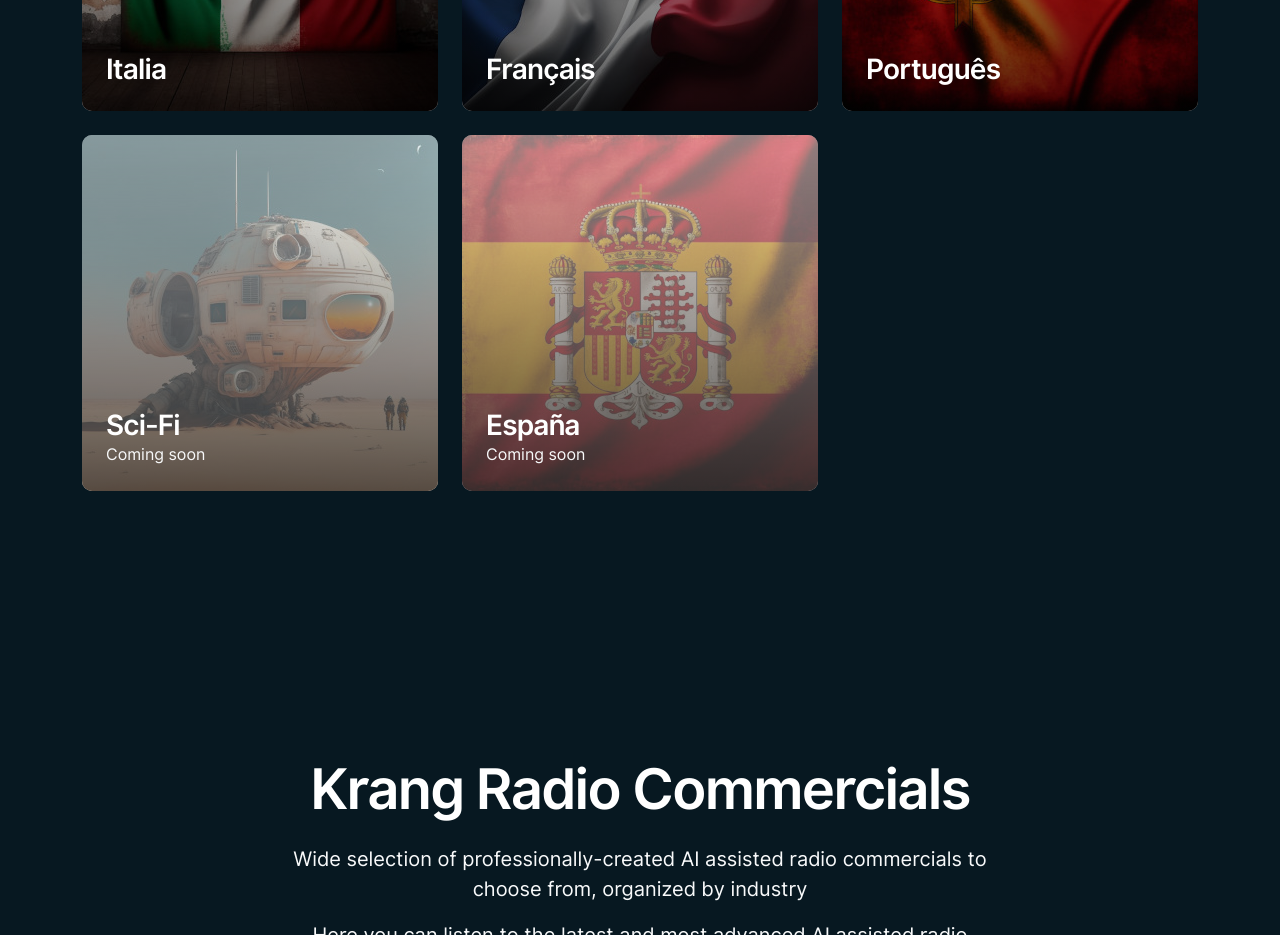
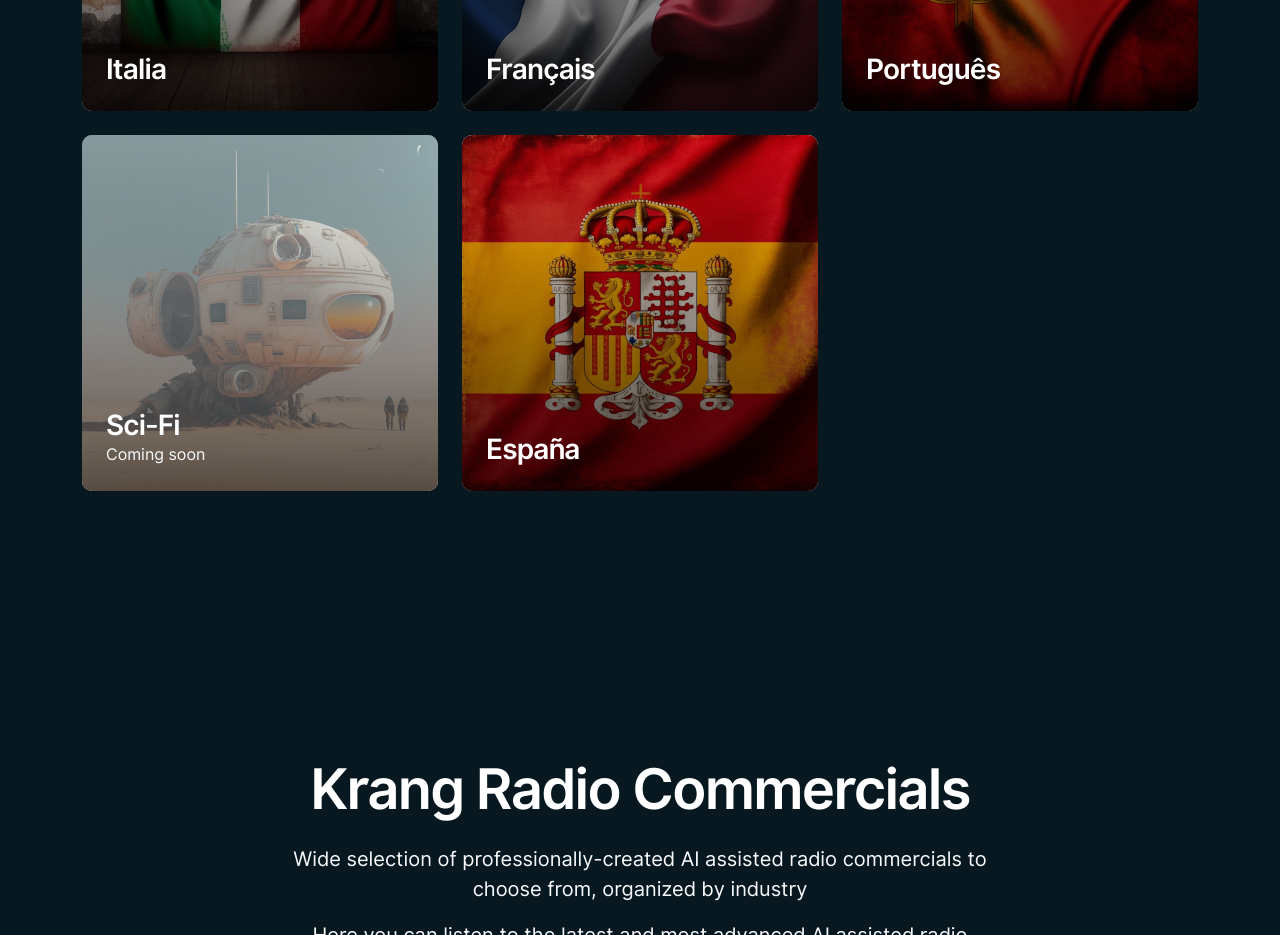
Before and after one commit to krang-org/de.radio.krangs.org, a plain HTML site: page index.html in a window 1280 px wide. Shown: the part 2400-3335 px from the top of the page. Drawn offline with Linux system fonts and the light colour scheme.

Commit message:
Add España \o/ :)

```diff
--- a/index.html
+++ b/index.html
@@ -218,13 +218,12 @@
             </div>
           </div>
           <div class="col-md" data-aos="fade-up" data-aos-delay="200">
-            <div class="card position-relative text-light border-0 d-flex justify-content-end overlay">
-              <img src="assets/img/station-cover-es.jpg" alt="Station cover: España" class="rounded close">
+            <a href="https://es.radio.krangs.org" class="card position-relative text-light border-0 d-flex justify-content-end overlay">
+              <img src="assets/img/station-cover-es.jpg" alt="Station cover: España" class="rounded">
               <div class="position-absolute p-3">
                 <h3 class="mb-0">España</h3>
-                <span>Coming soon</span>
               </div>
-            </div>
+            </a>
           </div>
           <div class="col-md" data-aos="fade-up" data-aos-delay="300"></div>
         </div>
```
